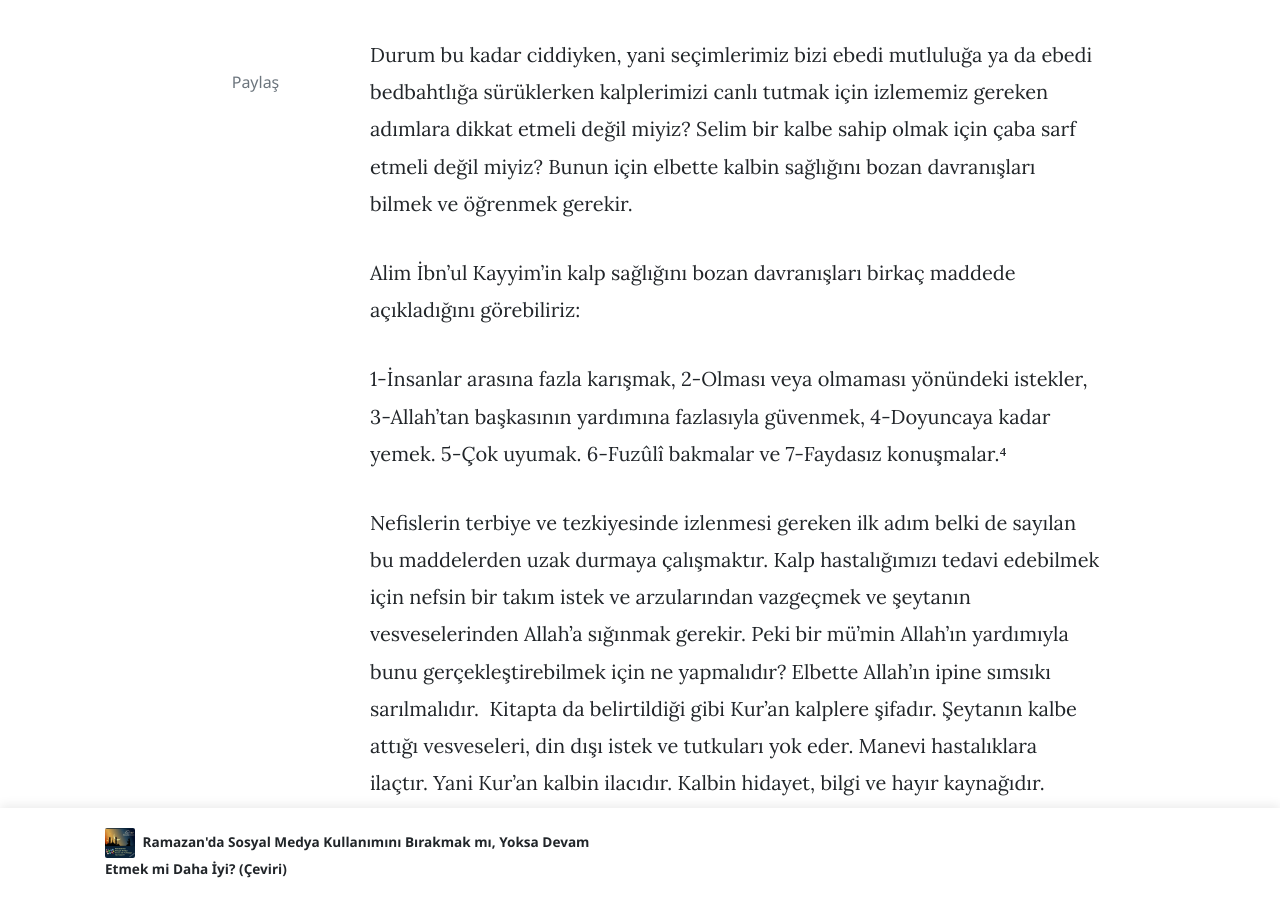
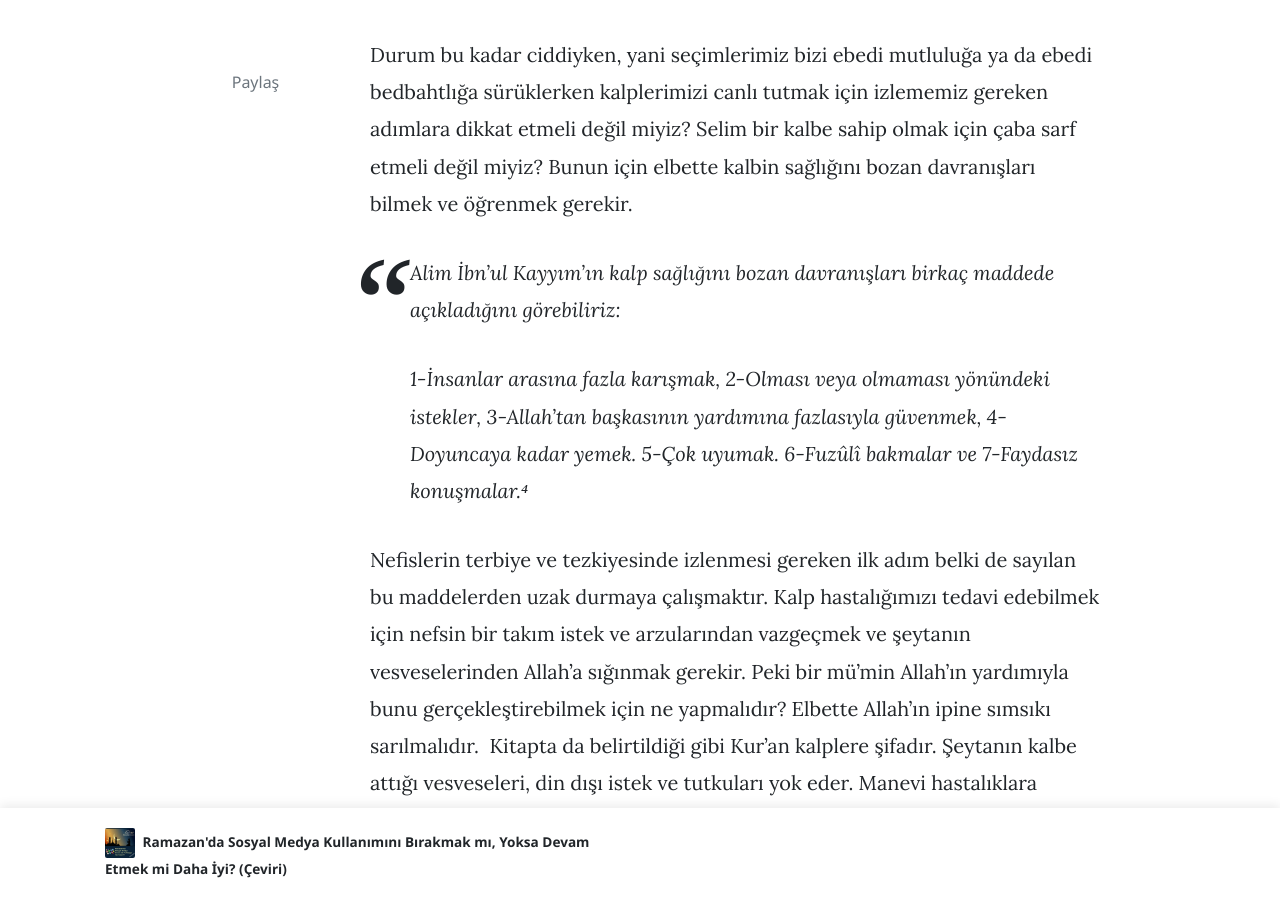
Before and after one commit to kulliyetuneva/website, a Jekyll site: the page built from _posts/2022-03-25-nefis-terbiyesi.md, in a window 1280 px wide and 900 px high, scrolled down 2589 px. Built offline with Jekyll 4.4.1, drawn with Linux system fonts in a browser that asks for light colours; nearby versions of some CDN libraries; comment, search, counter and statistics services are not loaded.

Commit message:
Update Yazı “2022-03-25-nefis-terbiyesi”

```diff
--- a/_posts/2022-03-25-nefis-terbiyesi.md
+++ b/_posts/2022-03-25-nefis-terbiyesi.md
@@ -36,9 +36,9 @@ Alim İbn’ul Kayyim nefislerin terbiye ve tezkiyesinin yalnızca sağlam bir k
 
 Durum bu kadar ciddiyken, yani seçimlerimiz bizi ebedi mutluluğa ya da ebedi bedbahtlığa sürüklerken kalplerimizi canlı tutmak için izlememiz gereken adımlara dikkat etmeli değil miyiz? Selim bir kalbe sahip olmak için çaba sarf etmeli değil miyiz? Bunun için elbette kalbin sağlığını bozan davranışları bilmek ve öğrenmek gerekir.
 
-Alim İbn’ul Kayyim’in kalp sağlığını bozan davranışları birkaç maddede açıkladığını görebiliriz:
-
-1-İnsanlar arasına fazla karışmak, 2-Olması veya olmaması yönündeki istekler, 3-Allah’tan başkasının yardımına fazlasıyla güvenmek, 4-Doyuncaya kadar yemek. 5-Çok uyumak. 6-Fuzûlî bakmalar ve 7-Faydasız konuşmalar.⁴
+> Alim İbn’ul Kayyım’ın kalp sağlığını bozan davranışları birkaç maddede açıkladığını görebiliriz:
+>
+> 1-İnsanlar arasına fazla karışmak, 2-Olması veya olmaması yönündeki istekler, 3-Allah’tan başkasının yardımına fazlasıyla güvenmek, 4-Doyuncaya kadar yemek. 5-Çok uyumak. 6-Fuzûlî bakmalar ve 7-Faydasız konuşmalar.⁴
 
 Nefislerin terbiye ve tezkiyesinde izlenmesi gereken ilk adım belki de sayılan bu maddelerden uzak durmaya çalışmaktır. Kalp hastalığımızı tedavi edebilmek için nefsin bir takım istek ve arzularından vazgeçmek ve şeytanın vesveselerinden Allah’a sığınmak gerekir. Peki bir mü’min Allah’ın yardımıyla bunu gerçekleştirebilmek için ne yapmalıdır? Elbette Allah’ın ipine sımsıkı sarılmalıdır.  Kitapta da belirtildiği gibi Kur’an kalplere şifadır. Şeytanın kalbe attığı vesveseleri, din dışı istek ve tutkuları yok eder. Manevi hastalıklara ilaçtır. Yani Kur’an kalbin ilacıdır. Kalbin hidayet, bilgi ve hayır kaynağıdır. Ancak Kur’an ilacının yararlı ve etkili olabilmesi için kalbin manevî sıkıntı ve hastalıklardan boşaltılması gerekir.⁵ Peki bunu başaran kimseler yani sağlam bir kalbe sahip olanların özellikleri nelerdir diye sorulacak olursa işte onlar kalbi kin ve nefretten korumak ve düşmanların kendisine güven duymasını sağlamak için kötülüğe iyilikle karşılık verenlerdir. Ve böylece Allah katında büyük saygınlık kazanırlar ve onun rızasını /hoşnutluğunu elde ederler. Ancak bu mertebeye ulaşmanın sabırla mümkün olacağını belirtiyor el-Cevziyye. Ve devamında iki yol ile düşmanı def etmek gerektiğinden bahsediyor: 1. İstiaze / sığınma duası ile (İnsan ve Cin şeytanlarından Allah’a sığınmak) ve 2. Sabır ile (cahillerden yüz çevirip kötülükleri iyilikle defetmek).⁶
 
```
